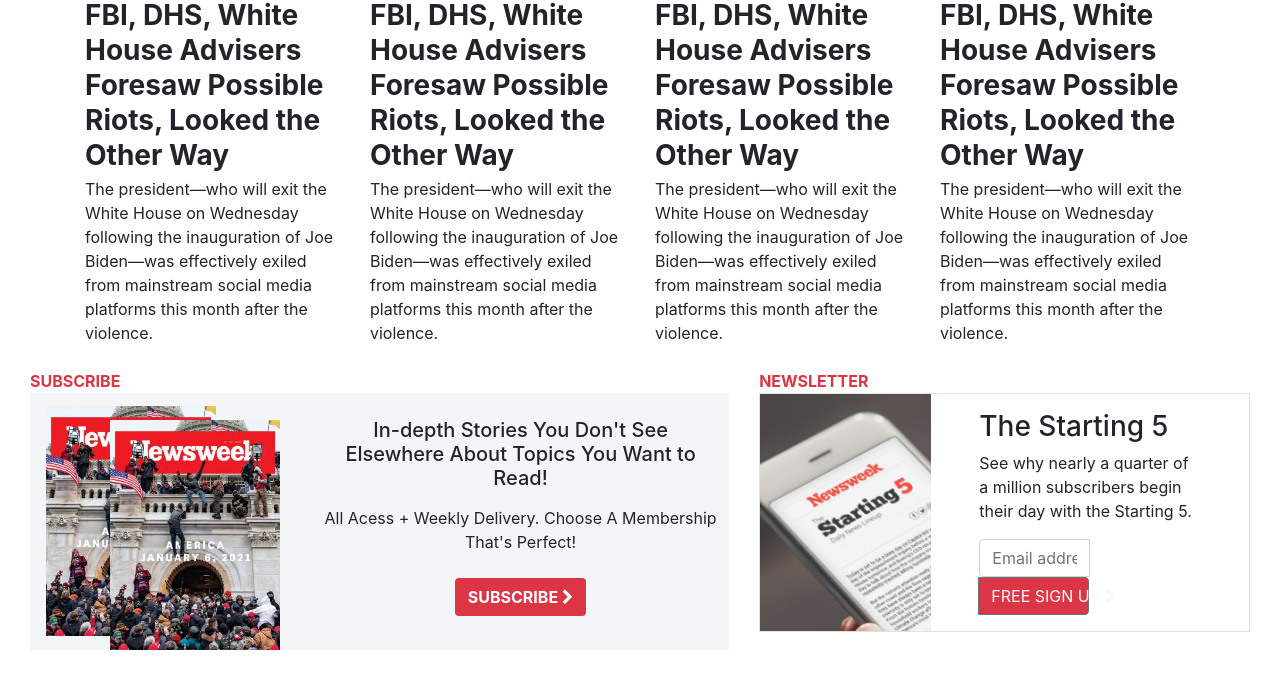
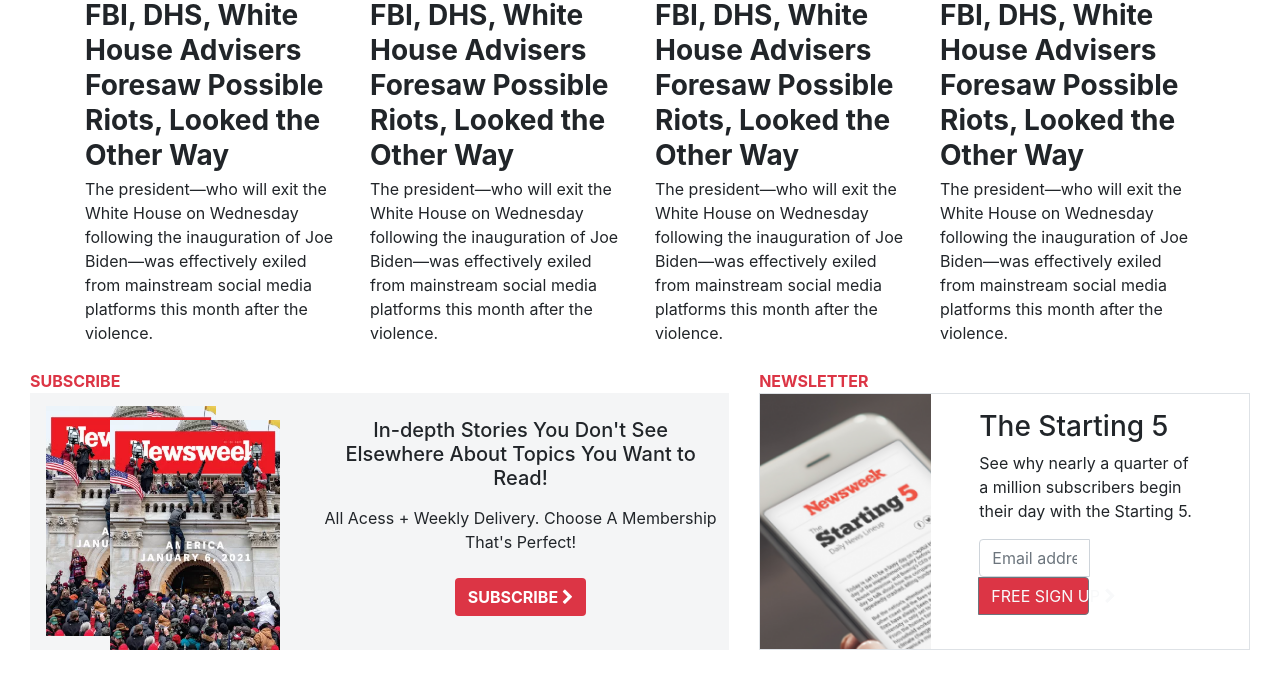
Before and after one commit to mistermaxis-zz/bootstrap-project, a website: page index.html in a window 1280 px wide. Shown: the part 9229-9911 px from the top of the page. Drawn offline with nearby package versions, Linux system fonts and the light colour scheme.

Commit message:
Update index.html
Correct name of class in div element.

```diff
--- a/index.html
+++ b/index.html
@@ -944,7 +944,7 @@
 
             <div id="newsletter" class="col-lg-5">
                 <strong class="text-danger">NEWSLETTER</strong>
-                <div class="newsletter-right-article d-flex flex-column flex-md-row mx-0 border">
+                <div class="newsletter-article d-flex flex-column flex-md-row mx-0 border">
                     <div class="free-signup-image"></div>
                     <div class="px-5 py-3 d-flex flex-column align-items-center">
                         <h3 class="align-self-start">The Starting 5</h3>
```
